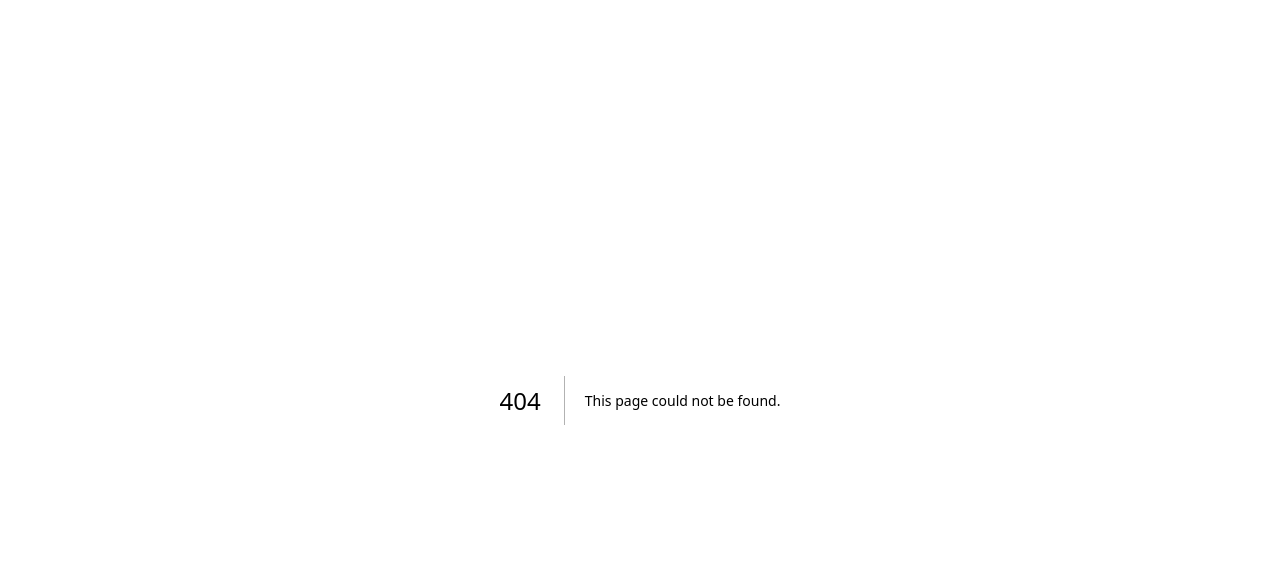
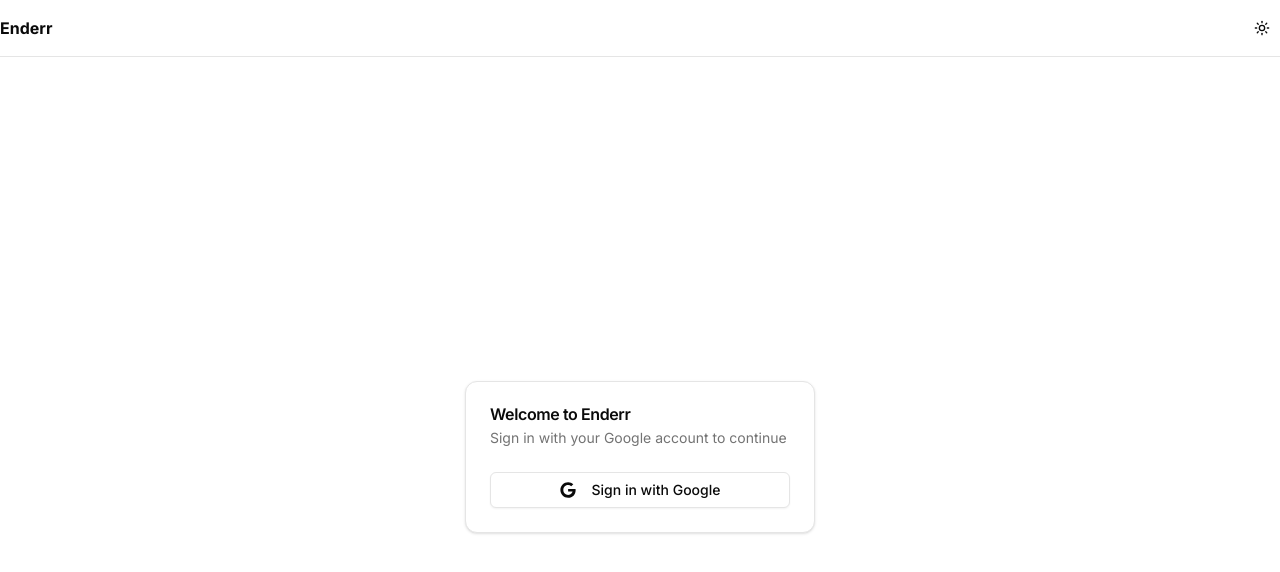
Before and after one commit to brandonwie/enderr, a Next.js app in the folder enderr-next/: page /signin in a window 1280 px wide. Before the commit this address had no page. Shown: the top 572 px of the page. Built offline with nearby package versions, Linux system fonts and the light colour scheme.

Commit message:
WIP: add next-themes, and components for theme change

```diff
--- a/enderr-next/package.json
+++ b/enderr-next/package.json
@@ -9,11 +9,13 @@
     "lint": "next lint"
   },
   "dependencies": {
+    "@radix-ui/react-slot": "^1.1.1",
     "@radix-ui/themes": "^3.1.6",
     "class-variance-authority": "^0.7.1",
     "clsx": "^2.1.1",
     "lucide-react": "^0.471.0",
     "next": "15.1.4",
+    "next-themes": "^0.4.4",
     "react": "^19.0.0",
     "react-dom": "^19.0.0",
     "tailwind-merge": "^2.6.0",
--- a/enderr-next/src/app/layout.tsx
+++ b/enderr-next/src/app/layout.tsx
@@ -1,34 +1,38 @@
 import type { Metadata } from 'next';
-import { Geist, Geist_Mono } from 'next/font/google';
+import { Inter } from 'next/font/google';
+
+import { Header } from '@/components/header';
+import { ThemeProvider } from '@/components/theme-provider';
 
 import './globals.css';
 
-const geistSans = Geist({
-  variable: '--font-geist-sans',
-  subsets: ['latin'],
-});
-
-const geistMono = Geist_Mono({
-  variable: '--font-geist-mono',
-  subsets: ['latin'],
-});
+const inter = Inter({ subsets: ['latin'] });
 
 export const metadata: Metadata = {
-  title: 'Create Next App',
-  description: 'Generated by create next app',
+  title: 'Enderr',
+  description: 'Weekly calendar with collaborative notes',
 };
 
 export default function RootLayout({
   children,
-}: Readonly<{
+}: {
   children: React.ReactNode;
-}>) {
+}) {
   return (
-    <html lang="en">
-      <body
-        className={`${geistSans.variable} ${geistMono.variable} antialiased`}
-      >
-        {children}
+    <html
+      lang="en"
+      suppressHydrationWarning
+    >
+      <body className={inter.className}>
+        <ThemeProvider
+          attribute="class"
+          defaultTheme="system"
+          enableSystem
+          disableTransitionOnChange
+        >
+          <Header />
+          {children}
+        </ThemeProvider>
       </body>
     </html>
   );
--- /dev/null
+++ b/enderr-next/src/app/signin/page.tsx
@@ -0,0 +1,62 @@
+import { Metadata } from 'next';
+
+import { Button } from '@/components/ui/button';
+import {
+  Card,
+  CardContent,
+  CardDescription,
+  CardHeader,
+  CardTitle,
+} from '@/components/ui/card';
+
+export const metadata: Metadata = {
+  title: 'Sign In - Enderr',
+  description: 'Sign in to your Enderr account',
+};
+
+/**
+ * Sign In Page
+ * @remarks Uses Google OAuth for authentication
+ * @returns Sign in page with Google OAuth button
+ */
+export default function SignInPage() {
+  return (
+    <main className="container flex h-screen w-screen flex-col items-center justify-center">
+      <Card className="w-[350px]">
+        <CardHeader>
+          <CardTitle>Welcome to Enderr</CardTitle>
+          <CardDescription>
+            Sign in with your Google account to continue
+          </CardDescription>
+        </CardHeader>
+        <CardContent>
+          <Button
+            variant="outline"
+            className="w-full"
+            // TODO: Implement Google OAuth sign-in
+            onClick={() => {
+              window.location.href = `${process.env.NEXT_PUBLIC_API_URL}/auth/google`;
+            }}
+          >
+            <svg
+              className="mr-2 h-4 w-4"
+              aria-hidden="true"
+              focusable="false"
+              data-prefix="fab"
+              data-icon="google"
+              role="img"
+              xmlns="http://www.w3.org/2000/svg"
+              viewBox="0 0 488 512"
+            >
+              <path
+                fill="currentColor"
+                d="M488 261.8C488 403.3 391.1 504 248 504 110.8 504 0 393.2 0 256S110.8 8 248 8c66.8 0 123 24.5 166.3 64.9l-67.5 64.9C258.5 52.6 94.3 116.6 94.3 256c0 86.5 69.1 156.6 153.7 156.6 98.2 0 135-70.4 140.8-106.9H248v-85.3h236.1c2.3 12.7 3.9 24.9 3.9 41.4z"
+              ></path>
+            </svg>
+            Sign in with Google
+          </Button>
+        </CardContent>
+      </Card>
+    </main>
+  );
+}
--- /dev/null
+++ b/enderr-next/src/components/header.tsx
@@ -0,0 +1,33 @@
+import { useTheme } from 'next-themes';
+
+import { Moon, Sun } from 'lucide-react';
+
+import { Button } from '@/components/ui/button';
+
+/**
+ * Header component
+ * @remarks Shows on all pages, contains theme toggle
+ */
+export function Header() {
+  const { theme, setTheme } = useTheme();
+
+  return (
+    <header className="sticky top-0 z-50 w-full border-b bg-background/95 backdrop-blur supports-[backdrop-filter]:bg-background/60">
+      <div className="container flex h-14 items-center justify-between">
+        <div className="font-bold">Enderr</div>
+        <Button
+          variant="ghost"
+          size="icon"
+          onClick={() => setTheme(theme === 'light' ? 'dark' : 'light')}
+          title={
+            theme === 'light' ? 'Switch to dark mode' : 'Switch to light mode'
+          }
+        >
+          <Sun className="h-5 w-5 rotate-0 scale-100 transition-all dark:-rotate-90 dark:scale-0" />
+          <Moon className="absolute h-5 w-5 rotate-90 scale-0 transition-all dark:rotate-0 dark:scale-100" />
+          <span className="sr-only">Toggle theme</span>
+        </Button>
+      </div>
+    </header>
+  );
+}
--- /dev/null
+++ b/enderr-next/src/components/theme-provider.tsx
@@ -0,0 +1,14 @@
+'use client';
+
+import * as React from 'react';
+
+import { ThemeProvider as NextThemesProvider } from 'next-themes';
+import { type ThemeProviderProps } from 'next-themes/dist/types';
+
+/**
+ * Theme provider wrapper component
+ * @remarks Uses next-themes for theme management
+ */
+export function ThemeProvider({ children, ...props }: ThemeProviderProps) {
+  return <NextThemesProvider {...props}>{children}</NextThemesProvider>;
+}
--- /dev/null
+++ b/enderr-next/src/components/ui/button.tsx
@@ -0,0 +1,57 @@
+import * as React from "react"
+import { Slot } from "@radix-ui/react-slot"
+import { cva, type VariantProps } from "class-variance-authority"
+
+import { cn } from "@/lib/utils"
+
+const buttonVariants = cva(
+  "inline-flex items-center justify-center gap-2 whitespace-nowrap rounded-md text-sm font-medium transition-colors focus-visible:outline-none focus-visible:ring-1 focus-visible:ring-ring disabled:pointer-events-none disabled:opacity-50 [&_svg]:pointer-events-none [&_svg]:size-4 [&_svg]:shrink-0",
+  {
+    variants: {
+      variant: {
+        default:
+          "bg-primary text-primary-foreground shadow hover:bg-primary/90",
+        destructive:
+          "bg-destructive text-destructive-foreground shadow-sm hover:bg-destructive/90",
+        outline:
+          "border border-input bg-background shadow-sm hover:bg-accent hover:text-accent-foreground",
+        secondary:
+          "bg-secondary text-secondary-foreground shadow-sm hover:bg-secondary/80",
+        ghost: "hover:bg-accent hover:text-accent-foreground",
+        link: "text-primary underline-offset-4 hover:underline",
+      },
+      size: {
+        default: "h-9 px-4 py-2",
+        sm: "h-8 rounded-md px-3 text-xs",
+        lg: "h-10 rounded-md px-8",
+        icon: "h-9 w-9",
+      },
+    },
+    defaultVariants: {
+      variant: "default",
+      size: "default",
+    },
+  }
+)
+
+export interface ButtonProps
+  extends React.ButtonHTMLAttributes<HTMLButtonElement>,
+    VariantProps<typeof buttonVariants> {
+  asChild?: boolean
+}
+
+const Button = React.forwardRef<HTMLButtonElement, ButtonProps>(
+  ({ className, variant, size, asChild = false, ...props }, ref) => {
+    const Comp = asChild ? Slot : "button"
+    return (
+      <Comp
+        className={cn(buttonVariants({ variant, size, className }))}
+        ref={ref}
+        {...props}
+      />
+    )
+  }
+)
+Button.displayName = "Button"
+
+export { Button, buttonVariants }
--- /dev/null
+++ b/enderr-next/src/components/ui/card.tsx
@@ -0,0 +1,76 @@
+import * as React from "react"
+
+import { cn } from "@/lib/utils"
+
+const Card = React.forwardRef<
+  HTMLDivElement,
+  React.HTMLAttributes<HTMLDivElement>
+>(({ className, ...props }, ref) => (
+  <div
+    ref={ref}
+    className={cn(
+      "rounded-xl border bg-card text-card-foreground shadow",
+      className
+    )}
+    {...props}
+  />
+))
+Card.displayName = "Card"
+
+const CardHeader = React.forwardRef<
+  HTMLDivElement,
+  React.HTMLAttributes<HTMLDivElement>
+>(({ className, ...props }, ref) => (
+  <div
+    ref={ref}
+    className={cn("flex flex-col space-y-1.5 p-6", className)}
+    {...props}
+  />
+))
+CardHeader.displayName = "CardHeader"
+
+const CardTitle = React.forwardRef<
+  HTMLDivElement,
+  React.HTMLAttributes<HTMLDivElement>
+>(({ className, ...props }, ref) => (
+  <div
+    ref={ref}
+    className={cn("font-semibold leading-none tracking-tight", className)}
+    {...props}
+  />
+))
+CardTitle.displayName = "CardTitle"
+
+const CardDescription = React.forwardRef<
+  HTMLDivElement,
+  React.HTMLAttributes<HTMLDivElement>
+>(({ className, ...props }, ref) => (
+  <div
+    ref={ref}
+    className={cn("text-sm text-muted-foreground", className)}
+    {...props}
+  />
+))
+CardDescription.displayName = "CardDescription"
+
+const CardContent = React.forwardRef<
+  HTMLDivElement,
+  React.HTMLAttributes<HTMLDivElement>
+>(({ className, ...props }, ref) => (
+  <div ref={ref} className={cn("p-6 pt-0", className)} {...props} />
+))
+CardContent.displayName = "CardContent"
+
+const CardFooter = React.forwardRef<
+  HTMLDivElement,
+  React.HTMLAttributes<HTMLDivElement>
+>(({ className, ...props }, ref) => (
+  <div
+    ref={ref}
+    className={cn("flex items-center p-6 pt-0", className)}
+    {...props}
+  />
+))
+CardFooter.displayName = "CardFooter"
+
+export { Card, CardHeader, CardFooter, CardTitle, CardDescription, CardContent }
```
Also changed, not shown: 1 other file (tests, documents, lock files or other folders).
